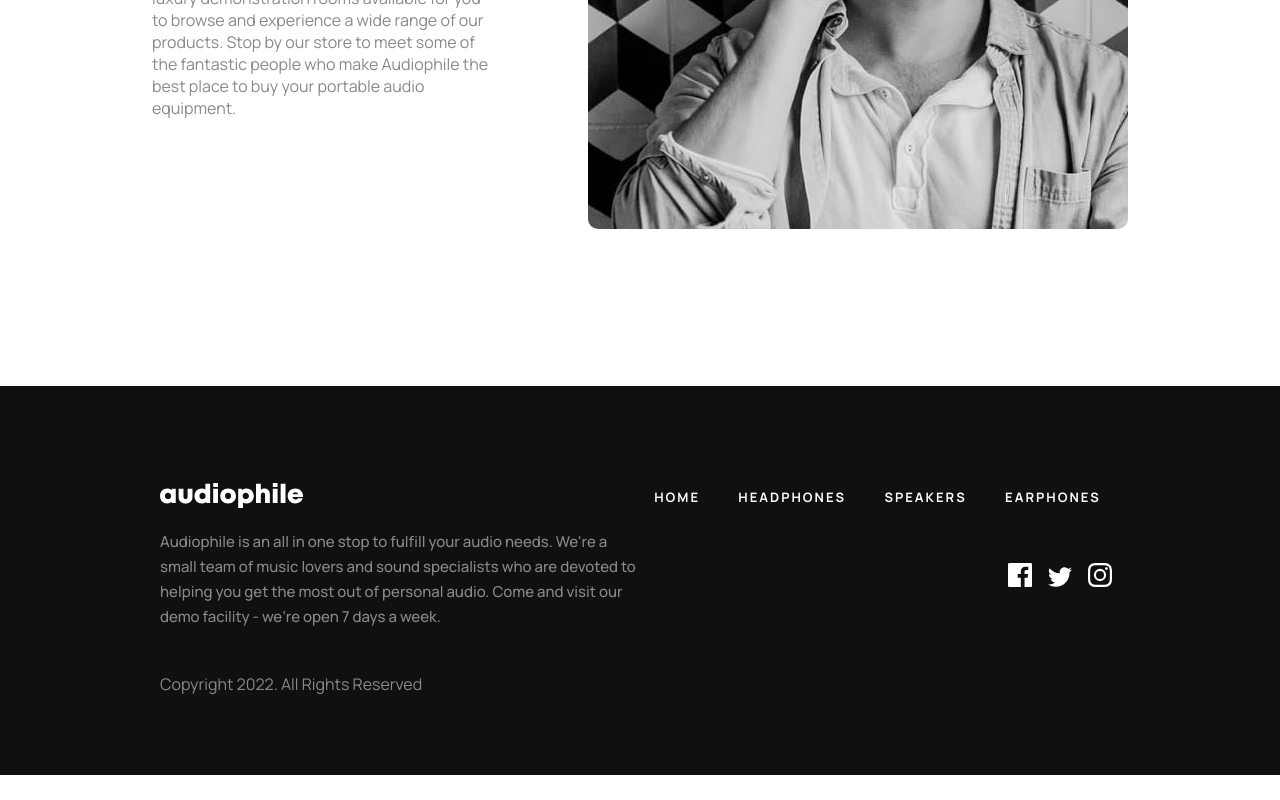
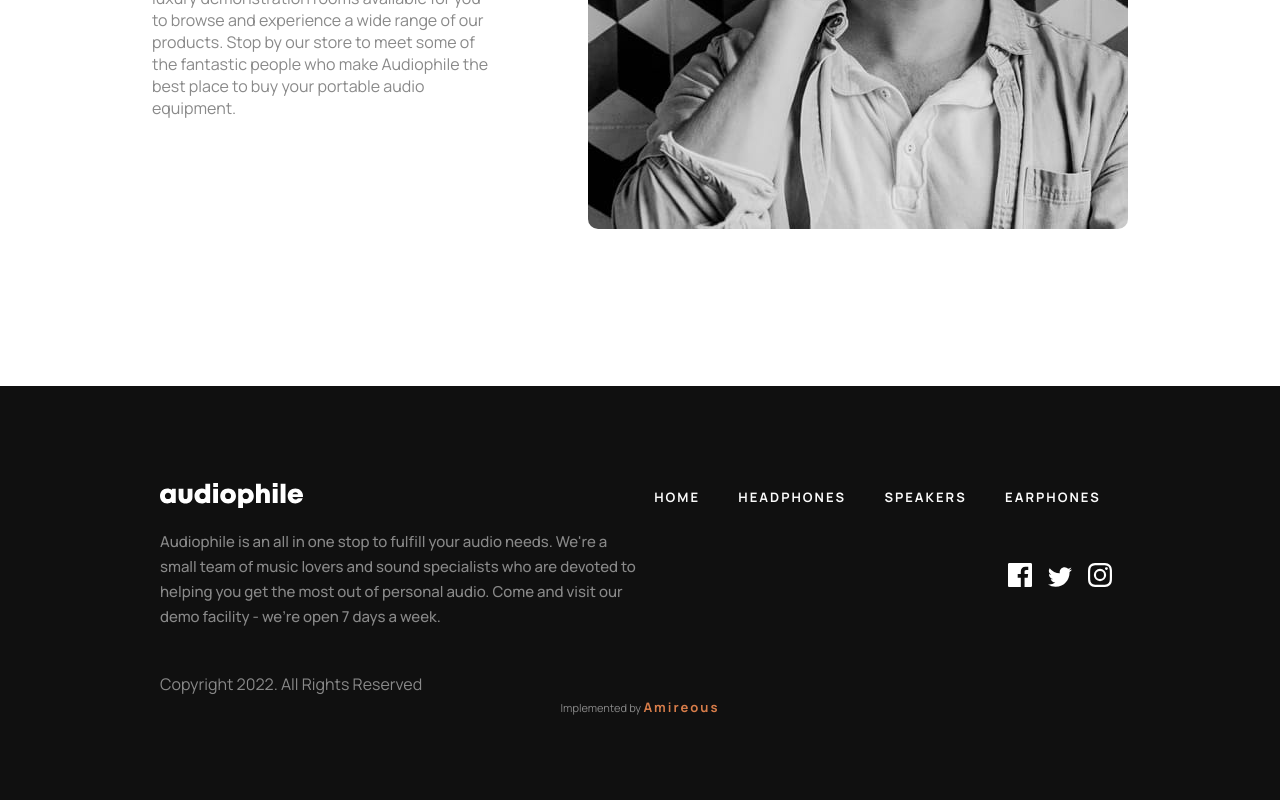
Before and after one commit to amireous/audiophile-app, an Angular app: page /home in a window 1280 px wide. Shown: the part 3447-4247 px from the top of the page. Before the commit the page ends 4222 px from the top, so only its background shows below. Built offline with nearby package versions, Linux system fonts and the light colour scheme.

Commit message:
add favicon

```diff
--- a/angular.json
+++ b/angular.json
@@ -27,7 +27,7 @@
             "tsConfig": "tsconfig.app.json",
             "inlineStyleLanguage": "scss",
             "assets": [
-              "src/favicon.ico",
+              "src/favicon.png",
               "src/assets"
             ],
             "styles": [
--- a/src/app/components/checkout/checkout.component.scss
+++ b/src/app/components/checkout/checkout.component.scss
@@ -366,7 +366,7 @@ p.empty-basket {
 
 .error-form {
   label {
-    color: red;
+    color: #ff0000;
   }
 
   input {
--- a/src/app/components/footer/footer.component.html
+++ b/src/app/components/footer/footer.component.html
@@ -83,6 +83,7 @@
       </div>
       <br><br>
       <p>Copyright 2022. All Rights Reserved</p>
+      <p class="developer">Implemented by <a href="https://github.com/amireous">Amireous</a></p>
     </div>
   </div>
 </footer>
--- a/src/app/components/footer/footer.component.scss
+++ b/src/app/components/footer/footer.component.scss
@@ -184,6 +184,20 @@ footer {
   margin-top: 9rem;
 }
 
+
+.developer {
+  text-align: center;
+  font-size: 11px;
+
+  a {
+    color: $primary;
+
+    &:hover {
+      text-decoration: underline;
+    }
+  }
+}
+
 @media screen and (max-width: 1129px) {
   .about-us {
     flex-direction: column-reverse;
@@ -259,6 +273,10 @@ footer {
       }
     }
   }
+
+  .categories {
+    margin-top: 9rem;
+  }
 }
 
 @media screen and (max-width: 712px) {
--- a/src/index.html
+++ b/src/index.html
@@ -1,16 +1,19 @@
 <!doctype html>
 <html lang="en">
+
 <head>
   <meta charset="utf-8">
   <title>AudiophileApp</title>
   <base href="/">
   <meta name="viewport" content="width=device-width, initial-scale=1">
-  <link rel="icon" type="image/x-icon" href="favicon.ico">
+  <link rel="icon" type="image/x-icon" href="favicon.png">
   <link rel="preconnect" href="https://fonts.gstatic.com">
   <link href="https://fonts.googleapis.com/css2?family=Roboto:wght@300;400;500&display=swap" rel="stylesheet">
   <link href="https://fonts.googleapis.com/icon?family=Material+Icons" rel="stylesheet">
 </head>
+
 <body>
   <app-root></app-root>
 </body>
+
 </html>
```
Also changed, not shown: src/favicon.png (added), 1 other file (tests, documents, lock files or other folders).
